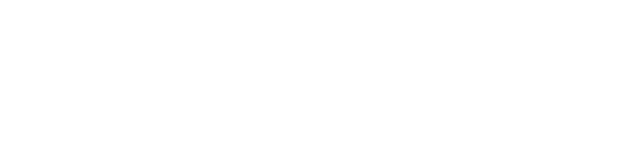
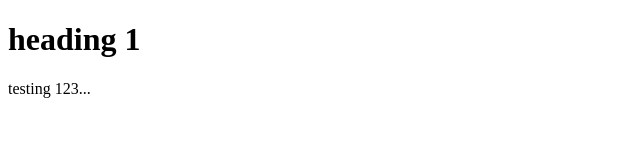
Before and after one commit to rodneykln/git-3, a plain HTML site: page index.html in a window 1280 px wide. Shown: the whole page, without its empty margins (0-640 px from the left). Drawn offline with Linux system fonts and the light colour scheme.

Commit message:
edited index.html

```diff
--- a/index.html
+++ b/index.html
@@ -4,7 +4,8 @@
     <meta charset="utf-8">
     <title>git 3 repo</title>
   </head>
+  <h1>heading 1</h1>
   <body>
-
+testing 123...
   </body>
 </html>
```
